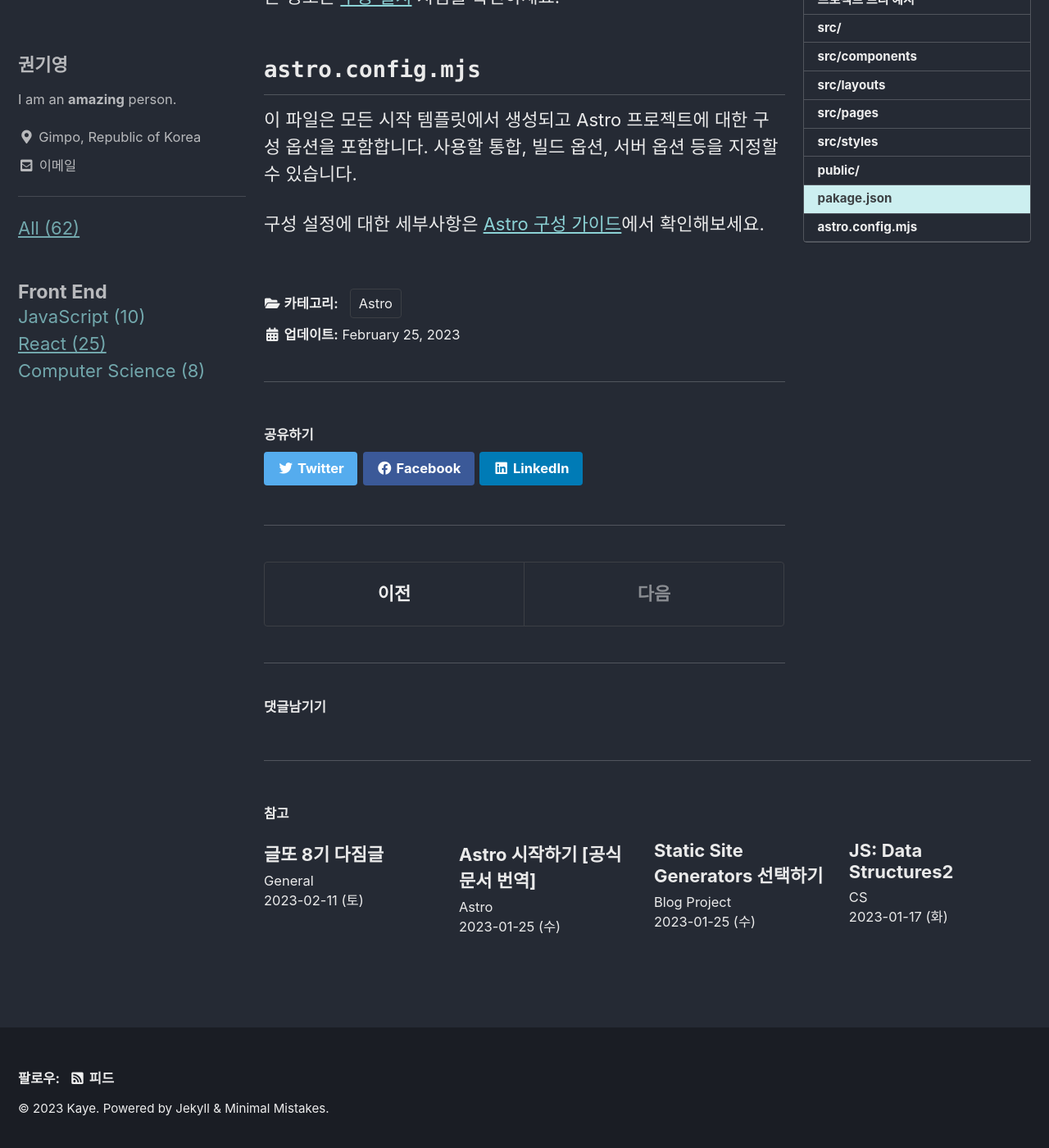
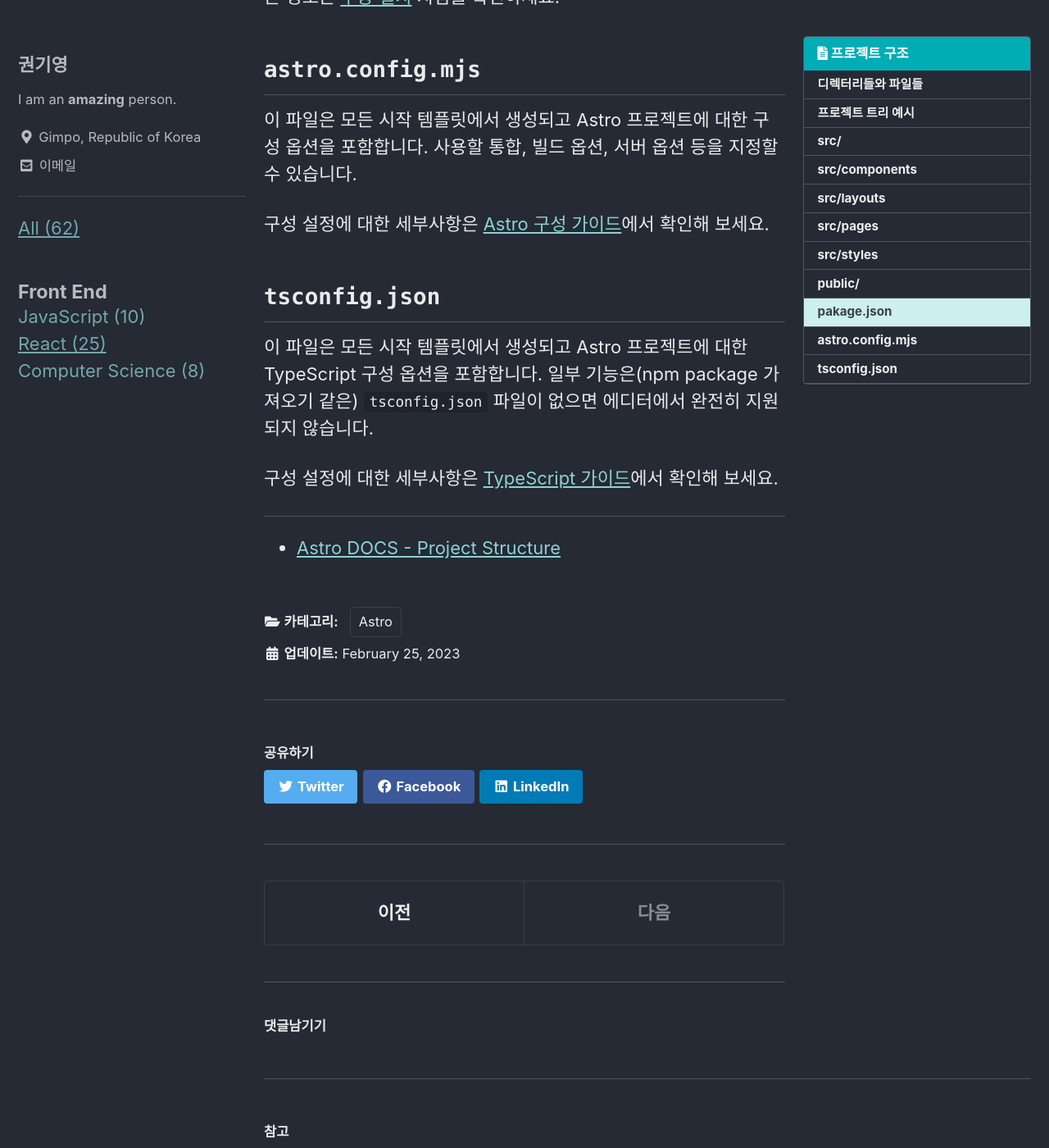
Before and after one commit to jhan117/jhan117.github.io, a Jekyll site: the page built from _posts/2023-02-25-project-structure.md, in a window 1280 px wide and 1400 px high, scrolled down 4820 px. Shown: the whole window at 82% size. Built offline with Jekyll 4.4.1, drawn with Linux system fonts in a browser that asks for light colours; cached includes are drawn as plain includes; comment, search, counter and statistics services are not loaded; some of the changed text lies outside the part shown.

Commit message:
TIL: 2023-02-25

```diff
--- a/_posts/2023-02-25-project-structure.md
+++ b/_posts/2023-02-25-project-structure.md
@@ -1,5 +1,5 @@
 ---
-title: "프로젝트 구조 [공식 문서 번역]"
+title: "프로젝트 구조 [Astro 문서 번역]"
 categories:
   - "Astro"
 toc: true
@@ -111,4 +111,14 @@ Compoennts는 HTML 페이지들에 대한 재사용 가능한 코드 단위입
 
 이 파일은 모든 시작 템플릿에서 생성되고 Astro 프로젝트에 대한 구성 옵션을 포함합니다. 사용할 통합, 빌드 옵션, 서버 옵션 등을 지정할 수 있습니다.
 
-구성 설정에 대한 세부사항은 [Astro 구성 가이드](https://docs.astro.build/en/guides/configuring-astro/)에서 확인해보세요.
+구성 설정에 대한 세부사항은 [Astro 구성 가이드](https://docs.astro.build/en/guides/configuring-astro/)에서 확인해 보세요.
+
+## `tsconfig.json`
+
+이 파일은 모든 시작 템플릿에서 생성되고 Astro 프로젝트에 대한 TypeScript 구성 옵션을 포함합니다. 일부 기능은(npm package 가져오기 같은) `tsconfig.json` 파일이 없으면 에디터에서 완전히 지원되지 않습니다.
+
+구성 설정에 대한 세부사항은 [TypeScript 가이드](https://docs.astro.build/en/guides/typescript/)에서 확인해 보세요.
+
+---
+
+- [Astro DOCS - Project Structure](https://docs.astro.build/en/core-concepts/project-structure/)
```
Also changed, not shown: _posts/2023-01-25-blog1.md (+1 -1 lines).
